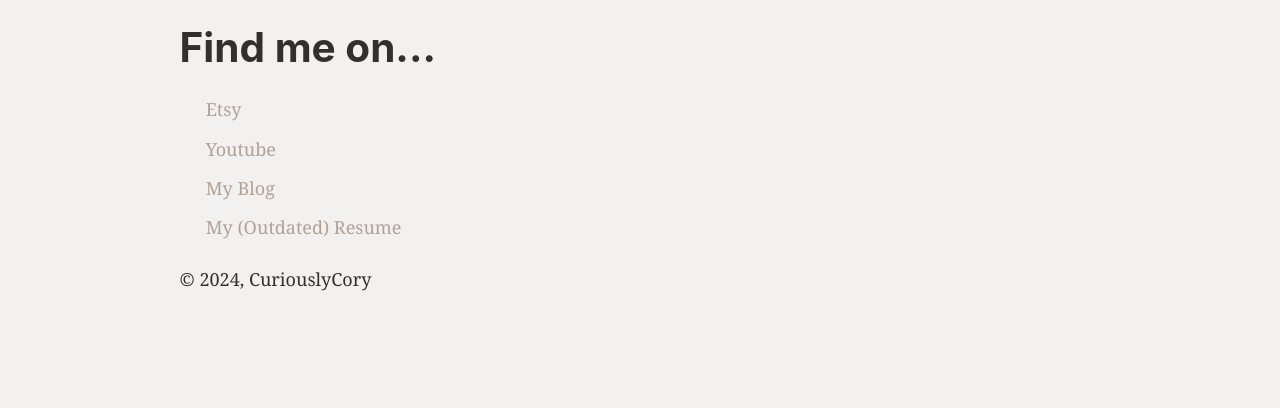
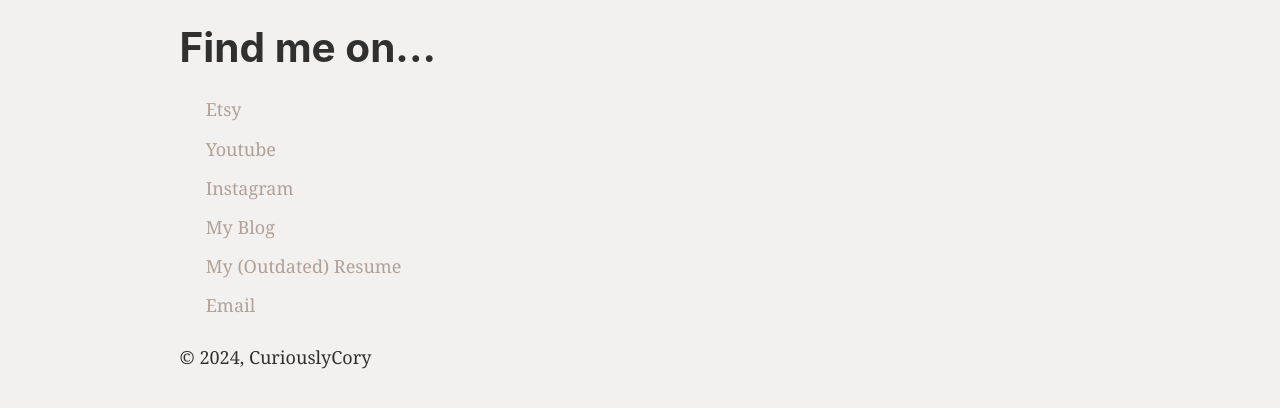
Before and after one commit to CuriouslyCory/curiouslycory_com, a Gatsby site: page / in a window 1280 px wide. Shown: the part 144-552 px from the top of the page. Built offline with nearby package versions, Linux system fonts and the light colour scheme; Gatsby itself is replaced by a stand-in of ours.

Commit message:
add instagram and mail

```diff
--- a/src/pages/index.js
+++ b/src/pages/index.js
@@ -13,8 +13,10 @@
     <ul>
       <li><MyLink link="https://curiouslycory.etsy.com/" logo="Etsy" /></li>
       <li><MyLink link="https://www.youtube.com/channel/UCASQA6u80u7Py_UHIGFYqVA?view_as=subscriber" logo="Youtube" /></li>
+      <li><MyLink link="https://www.instagram.com/curiouslycory" logo="Instagram" /></li>
       <li><MyLink link="https://blog.hau.me" logo="My Blog" /></li>
       <li><MyLink link="https://cory.hau.me" logo="My (Outdated) Resume" /></li>
+      <li><MyLink link="mailto:cory@curiouslycory.com" logo="Email" /></li>
     </ul>
   </Layout>
 )
```
